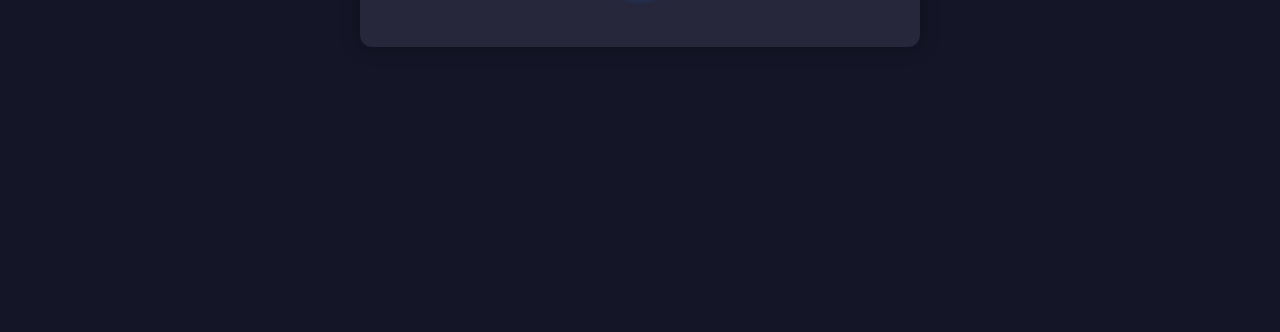
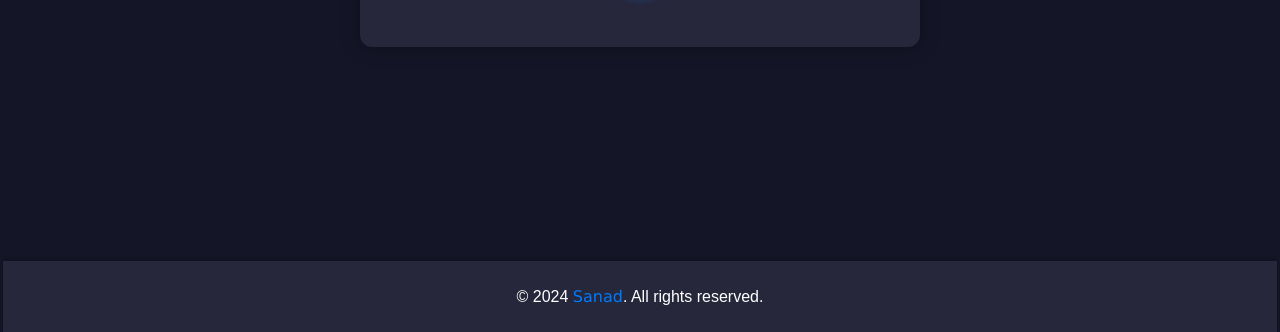
Before and after one commit to sanad-bhowmik/Speed-test, a plain HTML site: page index.html in a window 1280 px wide. Shown: the part 468-800 px from the top of the page. Drawn offline with nearby package versions, Linux system fonts and the light colour scheme.

Commit message:
final Update

```diff
--- a/index.html
+++ b/index.html
@@ -4,7 +4,7 @@
     <meta charset="UTF-8" />
     <meta name="viewport" content="width=device-width, initial-scale=1.0" />
     <link rel="icon" type="image/x-icon" href="/speed-meter.png" />
-    <title>Speed Test by Sanad</title>
+    <title>Speed Test | Sanad</title>
     <style>
       body {
         font-family: Arial, sans-serif;
@@ -12,6 +12,7 @@
         margin: 0;
         padding: 0;
         display: flex;
+        flex-direction: column;
         justify-content: center;
         align-items: center;
         height: 100vh;
@@ -151,6 +152,17 @@
       .loader {
         display: none;
       }
+
+      footer {
+        background: #26273b;
+        color: #ffffff;
+        text-align: center;
+        padding: 10px;
+        width: 98%;
+        position: absolute;
+        bottom: 0;
+        box-shadow: 0 -2px 5px rgba(0, 0, 0, 0.2);
+      }
     </style>
   </head>
   <body>
@@ -190,6 +202,9 @@
         </div>
       </div>
     </div>
+    <footer>
+      <p>&copy; 2024 <a href="https://github.com/sanad-bhowmik" style="color: #007bff;text-decoration: none;font-weight: 500;font-family: 'Lucida Sans', 'Lucida Sans Regular', 'Lucida Grande', 'Lucida Sans Unicode', Geneva, Verdana, sans-serif;">Sanad</a>. All rights reserved.</p>
+    </footer>
     <script src="https://cdn.jsdelivr.net/npm/chart.js"></script>
     <script>
       document
@@ -197,8 +212,10 @@
         .addEventListener("click", function () {
           document.getElementById("start-test").style.display = "none";
           document.getElementById("speedometer").style.display = "block";
-          document.getElementById("upload-speed-display").style.display = "none";
-          document.getElementById("download-speed-display").style.display = "none";
+          document.getElementById("upload-speed-display").style.display =
+            "none";
+          document.getElementById("download-speed-display").style.display =
+            "none";
           initializeGraph();
           simulateSpeedTest(30);
         });
@@ -216,8 +233,10 @@
           if (elapsed >= durationInSeconds) {
             clearInterval(interval);
             document.getElementById("speedometer").style.display = "none";
-            document.getElementById("upload-speed-display").style.display = "block";
-            document.getElementById("download-speed-display").style.display = "block";
+            document.getElementById("upload-speed-display").style.display =
+              "block";
+            document.getElementById("download-speed-display").style.display =
+              "block";
             document.getElementById(
               "top-upload-speed"
             ).innerText = `Top Upload Speed: ${topUploadSpeed.toFixed(2)} Mbps`;
```
